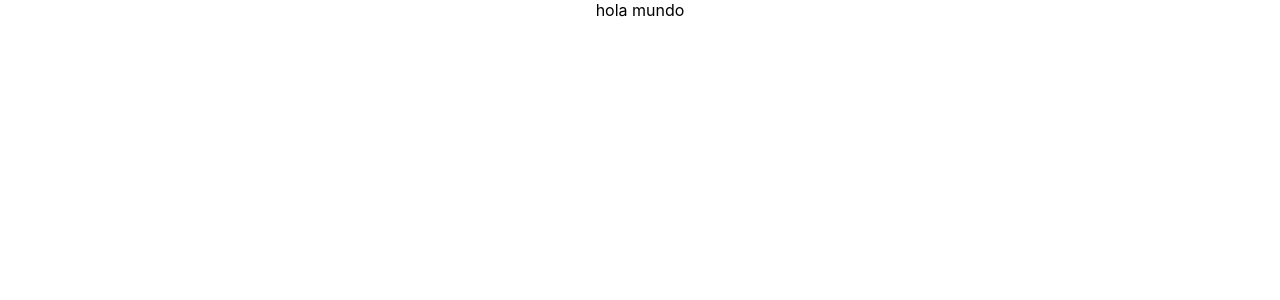
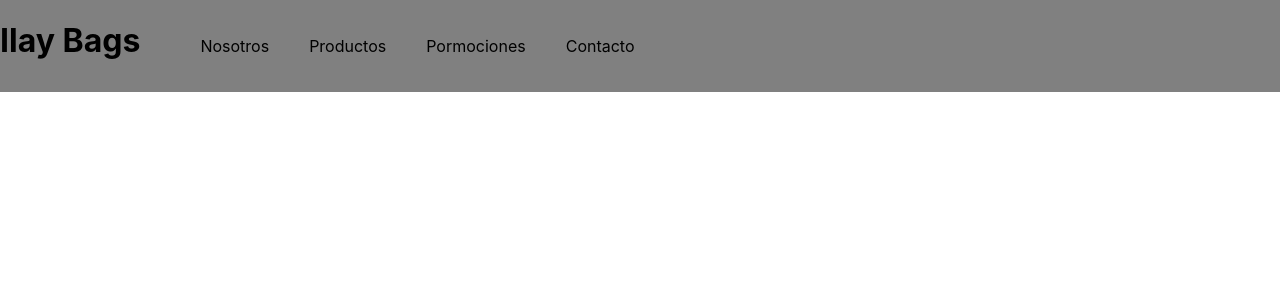
Before and after one commit to ELIANAMEZA/ReactCoderHouse, a React (Create React App) app: page / in a window 1280 px wide. Shown: the top 300 px of the page. Built offline with nearby package versions, Linux system fonts and the light colour scheme.

Commit message:
carpeta NavBar

```diff
--- a/src/App.js
+++ b/src/App.js
@@ -1,10 +1,11 @@
 
 import './App.css';
+import { NavBar } from './components/NavBar/NavBar.jsx'
 
 function App() {
   return (
     <div className="App">
-      hola mundo
+     <NavBar />
     </div>
   );
 }
--- /dev/null
+++ b/src/components/NavBar/NavBar.css
@@ -0,0 +1,17 @@
+
+div{
+   background-color: grey;
+   display: flex;
+}
+
+ul{
+    display: flex;
+    flex-direction: row;
+    justify-content:end;
+    list-style: none;
+}
+
+
+ul li{
+    margin: 20px;
+}
--- /dev/null
+++ b/src/components/NavBar/NavBar.jsx
@@ -0,0 +1,18 @@
+import React from 'react';
+import './NavBar.css'
+
+const NavBar = () => {
+     return(
+         <div><h1>Ilay Bags</h1>
+        <ul>
+            <li>Nosotros</li>
+            <li>Productos</li>
+            <li>Pormociones</li>
+            <li>Contacto</li>
+        </ul>
+         </div>
+
+     )
+}
+
+export { NavBar }
```
Also changed, not shown: src/components/NavBar.js (deleted).
